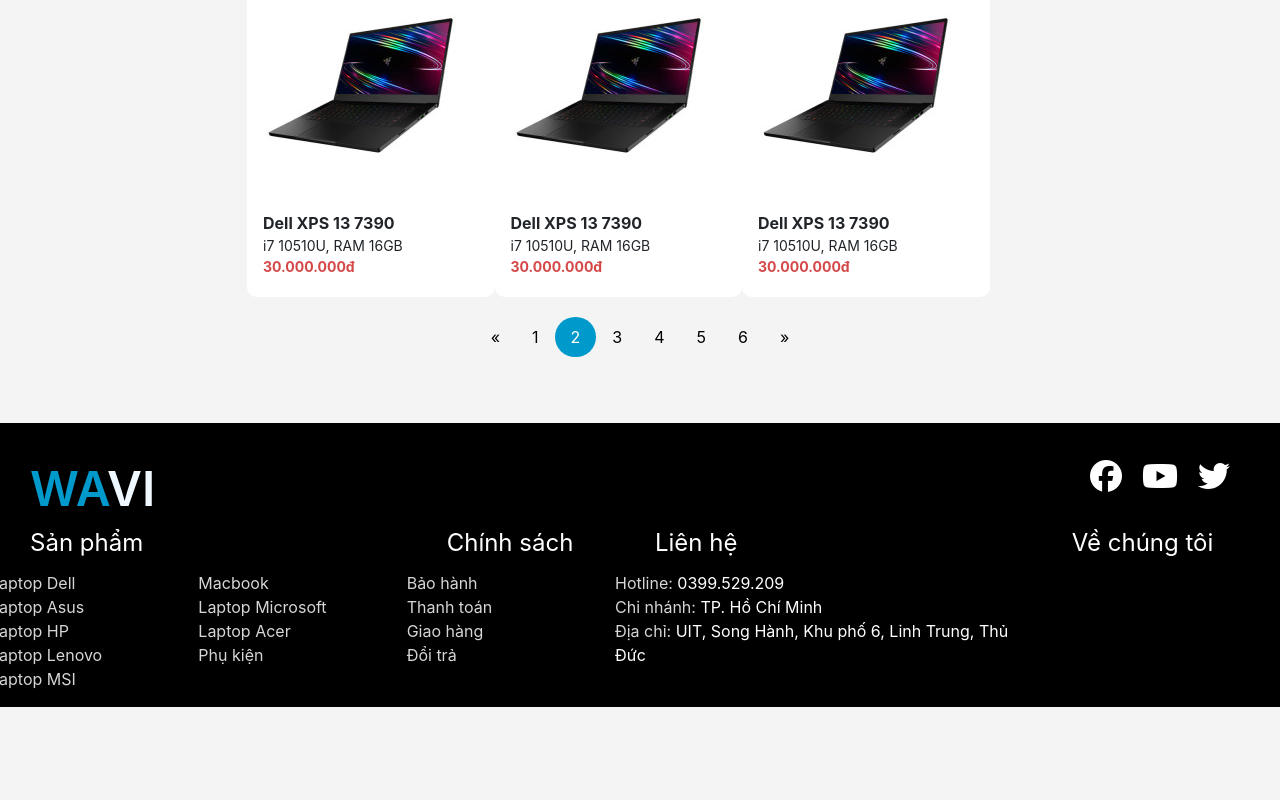
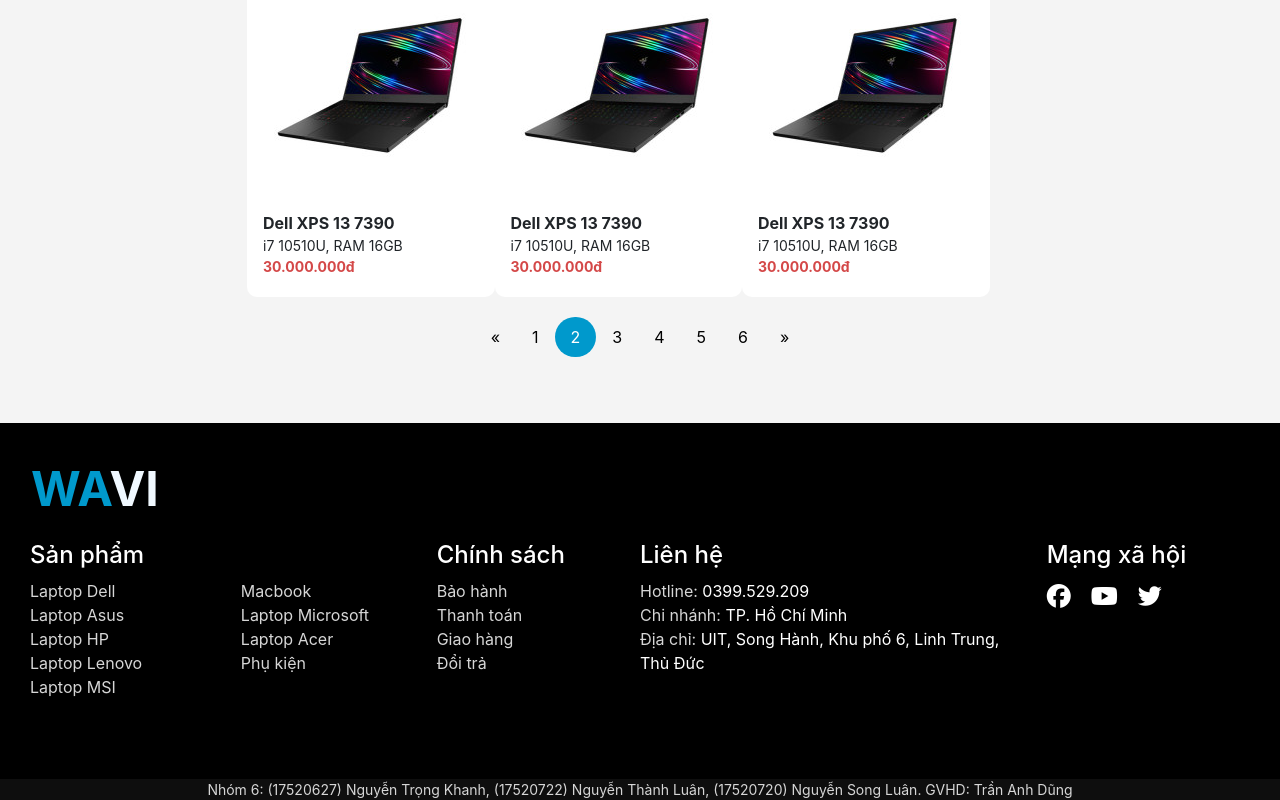
Before and after one commit to ntrongkhanh/WebLaptop, an Angular app: page /category-lap in a window 1280 px wide. Shown: the part 853-1653 px from the top of the page. Before the commit the page ends 1560 px from the top, so only its background shows below. Built offline with nearby package versions, Linux system fonts and the light colour scheme.

Commit message:
Responsive?

```diff
--- a/src/app/body-banner/body-banner.component.css
+++ b/src/app/body-banner/body-banner.component.css
@@ -1,5 +1,5 @@
 .banner-wrapper {
-    width: 1170px;
+    max-width: 1170px;
     height: 200px;
     background-color: gray;
     margin-left: auto;
--- a/src/app/footer-web/footer-web.component.css
+++ b/src/app/footer-web/footer-web.component.css
@@ -11,30 +11,37 @@
 }
 
 .logo {
+    padding-left: 16px;
+    padding-right: 16px;
+    padding-bottom: 16px;
     font-size: 48px;
     color: #0099CC;
+    font-weight: 700;
 }
 
 .link-page {
-    text-align: right;
-    font-size: 32px;
+    font-size: 1.5rem;
 }
 .link-page a {
     margin-right: 20px;
     color: white;
 }
 
+.link-page a:last-child{
+    margin-right: 0;
+}
+
 .content-footer {
     margin-top: 10px;
 }
 
-.title-footer div {
+.title-footer {
     font-size: 24px;
     color: white;
 }
 
 .list-fortmat {
-    margin-left: -40px;
+    margin-left: 0px;
 }
 
 .list-fortmat li{
@@ -45,3 +52,29 @@
 .list-fortmat li span {
     color: white;
 }
+
+.social-block, .contact-block, .policy-block, .product-block{
+    vertical-align: top;
+    padding-left: 0;
+    display: inline-block;
+}
+
+.about-block {
+    width: 100%;
+    background-color:#0e0e0e;
+    text-align: center;
+    font-size: 14px;
+    color:#D6D6D6;
+    margin-top: 64px;
+}
+
+@media screen and (max-width: 575px) {
+    .social-block, .contact-block, .policy-block, .product-block{
+        text-align: center;
+    }
+
+    .social-block .link-page{
+        margin-left: auto;
+        margin-right: auto;
+    }
+}
--- a/src/app/footer-web/footer-web.component.html
+++ b/src/app/footer-web/footer-web.component.html
@@ -1,41 +1,35 @@
 <footer class="footer-web">
     <div class="footer-wrapper container">
-        <div class="row">
-            <div class="col-sm-6 logo">
+        <div class="row logo-block">
+            <div class="logo">
                 <p>WA<span style="color: aliceblue;">VI</span></p>
             </div>
-            <div class="col-sm-6 link-page">
-                <a href="#"><i class="fab fa-facebook"></i></a>
-                <a href="#"><i class="fab fa-youtube"></i></a>
-                <a href="#"><i class="fab fa-twitter"></i></a>
+        </div>
+        <div class="product-block col-lg-4 col-sm-8">
+            <div class="title-footer">
+                <h4>Sản phẩm</h4>
             </div>
-        </div>
-        <div class="row title-footer">
-            <div class="col-sm-2">Sản phẩm</div>
-            <div class="col-sm-2"></div>
-            <div class="col-sm-2">Chính sách</div>
-            <div class="col-sm-4">Liên hệ</div>
-            <div class="col-sm-2">Về chúng tôi</div>
-        </div>
-        <div class="row content-footer">
-            <div class="col-sm-2">
-                <ul class="list-fortmat">
+            <div class="row content-footer">
+                <ul class="list-fortmat col-6">
                     <li>Laptop Dell</li>
                     <li>Laptop Asus</li>
                     <li>Laptop HP</li>
                     <li>Laptop Lenovo</li>
                     <li>Laptop MSI</li>
                 </ul>
-            </div>
-            <div class="col-sm-2">
-                <ul class="list-fortmat">
+                <ul class="list-fortmat col-6">
                     <li>Macbook</li>
                     <li>Laptop Microsoft</li>
                     <li>Laptop Acer</li>
                     <li>Phụ kiện</li>
                 </ul>
             </div>
-            <div class="col-sm-2">
+        </div>
+        <div class="policy-block col-lg-2 col-sm-4">
+            <div class="title-footer">
+                <h4>Chính sách</h4>
+            </div>
+            <div class="content-footer">
                 <ul class="list-fortmat">
                     <li>Bảo hành</li>
                     <li>Thanh toán</li>
@@ -43,7 +37,12 @@
                     <li>Đổi trả</li>
                 </ul>
             </div>
-            <div class="col-sm-4">
+        </div>
+        <div class="contact-block col-lg-4 col-sm-8">
+            <div class="title-footer">
+                <h4>Liên hệ</h4>
+            </div>
+            <div class="content-footer">
                 <ul class="list-fortmat">
                     <li>Hotline: <span>0399.529.209</span></li>
                     <li>Chi nhánh: <span>TP. Hồ Chí Minh</span></li>
@@ -51,7 +50,23 @@
                         Linh Trung, Thủ Đức</span></li>
                 </ul>
             </div>
-            <div class="col-sm-2"></div>
+        </div>
+        <div class="social-block col-lg-2 col-sm-4">
+            <div class="title-footer">
+                <h4>Mạng xã hội</h4>
+            </div>
+            <div class="content-footer">
+                <div class="link-page">
+                    <a href="#"><i class="fab fa-facebook"></i></a>
+                    <a href="#"><i class="fab fa-youtube"></i></a>
+                    <a href="#"><i class="fab fa-twitter"></i></a>
+                </div>
+            </div>
+        </div>
+    </div>
+    <div class="about-block">
+        <div class="container">
+            Nhóm 6: (17520627) Nguyễn Trọng Khanh, (17520722) Nguyễn Thành Luân, (17520720) Nguyễn Song Luân. GVHD: Trần Anh Dũng
         </div>
     </div>
 </footer>
--- a/src/app/head-web/head-web.component.css
+++ b/src/app/head-web/head-web.component.css
@@ -115,3 +115,15 @@
         max-width: 600px;
     }
 }
+
+@media screen and (max-width: 575px) {
+    .icon-right .icon-inheader:last-child{
+        margin-right: 0px;
+    }
+}
+
+@media screen and (max-width: 390px) {
+    #searchBoxDiv {
+        display: none;
+    }
+}
--- a/src/app/head-web/head-web.component.html
+++ b/src/app/head-web/head-web.component.html
@@ -1,5 +1,5 @@
 <ng-container>
-    <div class="navbar navbar-dark navbar-expand-md fixed-top">
+    <div class="navbar navbar-dark fixed-top">
         <div class="container">
             <button class="open-sidebar-btn" (click)="openSideBar()">
                 <span>&#9776;</span>
@@ -21,7 +21,7 @@
                     <span class="text-inheader">Phụ kiện</span>
                 </div>
             </div>
-            <div [ngClass]="searchBoxClass">
+            <div [ngClass]="searchBoxClass" id="searchBoxDiv">
                 <form>
                     <input type="search" class="form-control search-input" placeholder="Tìm kiếm" aria-label="Search"
                         name="searchBox" />
--- a/src/app/head-web/head-web.component.ts
+++ b/src/app/head-web/head-web.component.ts
@@ -13,17 +13,20 @@
   logoClass = {
     'col-sm-2' : false,
     'col-sm-1' : true,
+    'col-3' : true,
     'logo-container': true
   }
 
   searchBoxClass = {
     'col-sm-4' : true,
     'col-sm-8' : false,
+    'col-7' : true
   }
 
   iconRightClass = {
     'col-sm-1' : false,
     'col-sm-4' : true,
+    'col-1' : true,
     'icon-right' : true
   }
 
--- a/src/app/intro-lap-area/intro-lap-area.component.css
+++ b/src/app/intro-lap-area/intro-lap-area.component.css
@@ -54,3 +54,15 @@
         grid-template-columns: 32.4% 32.4% 32.4%;
     }
 }
+
+@media screen and (max-width: 620px) {
+    .list-laptop {
+        grid-template-columns: 49.5% 49.5%;
+    }
+}
+
+@media screen and (max-width: 420px) {
+    .list-laptop {
+        grid-template-columns: 99.5%;
+    }
+}
--- a/src/app/laptop/laptop.component.css
+++ b/src/app/laptop/laptop.component.css
@@ -12,6 +12,8 @@
 
 .img-wrapper {
     padding: 16px 16px 0 16px;
+    display: flex;
+    justify-content: center;
 }
 
 .laptop-name {
@@ -50,6 +52,11 @@
     margin-bottom: -28px;
     padding: 0px 0px 0px 0px;
     transition: 0s;
+}
+
+.btn-add-to-cart button i{
+    font-size: 1rem;
+    margin-right: 4px;
 }
 
 .btn-add-to-cart button {
--- a/src/app/laptop/laptop.component.html
+++ b/src/app/laptop/laptop.component.html
@@ -9,7 +9,7 @@
             <p class="laptop-price">30.000.000đ</p>
         </div>
         <div class="btn-add-to-cart">
-            <button class="btn-outline-primary">Thêm vào giỏ hàng</button>
+            <button class="btn-outline-primary"><i class="fas fa-shopping-cart"></i>Thêm vào giỏ hàng</button>
         </div>
     </div>
 </div>
--- a/src/app/new-lap-area/new-lap-area.component.css
+++ b/src/app/new-lap-area/new-lap-area.component.css
@@ -29,3 +29,15 @@
         grid-template-columns: 32.4% 32.4% 32.4%;
     }
 }
+
+@media screen and (max-width: 620px) {
+    .list-laptop {
+        grid-template-columns: 49.5% 49.5%;
+    }
+}
+
+@media screen and (max-width: 420px) {
+    .list-laptop {
+        grid-template-columns: 99.5%;
+    }
+}
```
